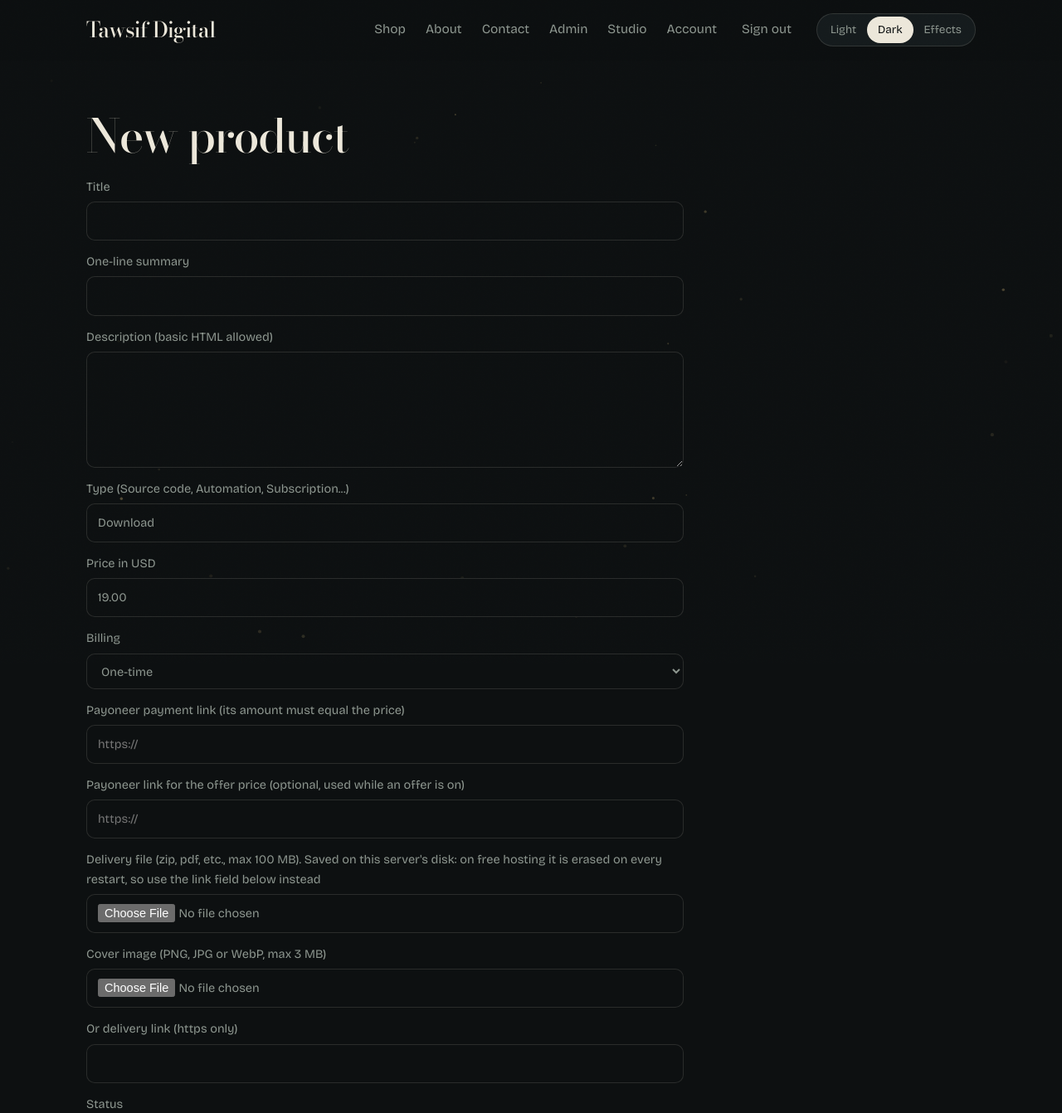
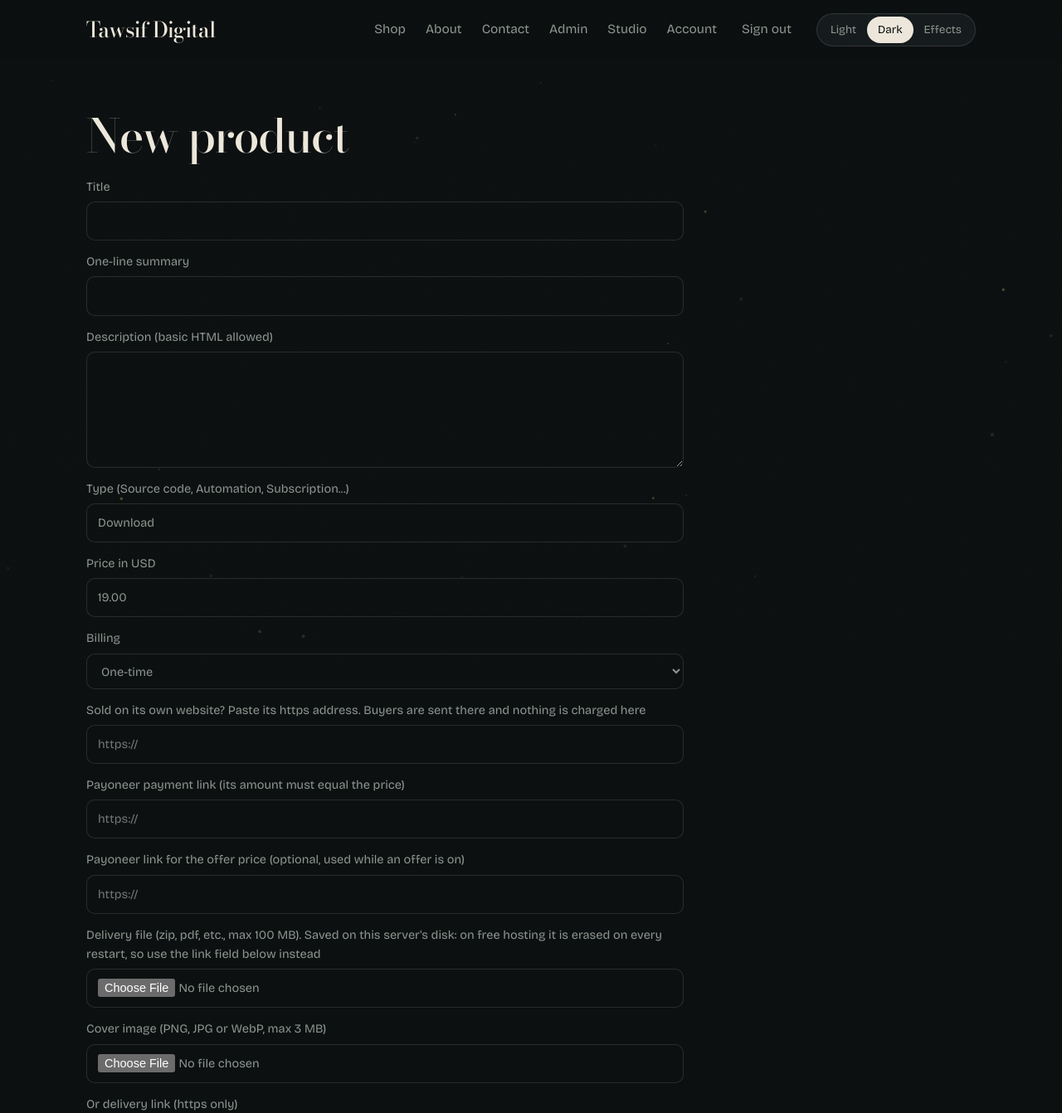
Before and after one commit to taw-ssif26/TawsifDigital, a FastAPI app: page /studio/edit in a window 1280 px wide. Shown: the top 1342 px of the page at 83% size. Run offline with FastAPI, Linux system fonts and the light colour scheme; the visitor is signed in with stand-in values (Sample User, id 1); tables that the repository leaves empty hold one stand-in row (values such as "Sample post").

Commit message:
URL products fix

```diff
--- a/app/main.py
+++ b/app/main.py
@@ -61,6 +61,7 @@ class Product(Base):
     price_cents: Mapped[int] = mapped_column(default=0)
     per: Mapped[str] = mapped_column(String(10), default="")  # "" one-time, or "month"
     pay_link: Mapped[str] = mapped_column(String(500), default="")  # Payoneer payment link, admin only (money must reach the admin)
+    external_url: Mapped[str] = mapped_column(String(500), default="")  # product sold on its own website: buyers are sent there (admin only)
     offer_link: Mapped[str] = mapped_column(String(500), default="")  # Payoneer link for the discounted price while an offer runs
     file_name: Mapped[str] = mapped_column(String(255), default="")
     link: Mapped[str] = mapped_column(String(500), default="")
@@ -145,7 +146,7 @@ PAGES = {"about": ("About", "<p>Tell your story here. Edit this page from the ad
  "refunds": ("Refunds", "<p>Because digital products can be copied the moment they are delivered, sales are generally final. If a product does not work as described, contact me within 7 days of purchase and I will fix it or refund you.</p><p><i>Starter text. Edit it to match your policy.</i></p>"),
  "privacy": ("Privacy", "<p>I store your name, email, country and purchase history so I can deliver what you bought. Payments are made through Payoneer payment links and I never see your card details. Emails are sent through Resend. If you sign in with Google I receive your name and verified email address only.</p><p>I do not sell your data. To see or delete your data, contact me.</p><p><i>Starter text, not legal advice. Review before launch.</i></p>")}
 
-ADDS = {"products": {"image": "VARCHAR(80) DEFAULT ''", "pay_link": "VARCHAR(500) DEFAULT ''", "offer_link": "VARCHAR(500) DEFAULT ''"}, "orders": {"paid_until": "TIMESTAMP", "note": "VARCHAR(200) DEFAULT ''", "claimed": "BOOLEAN DEFAULT FALSE"},
+ADDS = {"products": {"image": "VARCHAR(80) DEFAULT ''", "pay_link": "VARCHAR(500) DEFAULT ''", "offer_link": "VARCHAR(500) DEFAULT ''", "external_url": "VARCHAR(500) DEFAULT ''"}, "orders": {"paid_until": "TIMESTAMP", "note": "VARCHAR(200) DEFAULT ''", "claimed": "BOOLEAN DEFAULT FALSE"},
         "users": {"wants_seller": "BOOLEAN DEFAULT FALSE", "totp": "VARCHAR(32) DEFAULT ''", "totp_last": "BIGINT DEFAULT 0"}}
 LEGACY = {"products": ["ls_variant"], "orders": ["ls_order_id", "ls_sub_id", "sub_status", "renews_at", "ends_at", "portal_url"]}  # from the removed Lemon Squeezy integration
 def migrate():  # adds new columns and drops the old Lemon Squeezy ones on databases created earlier
@@ -183,7 +184,7 @@ def fmt(c): return f"${c/100:,.0f}" if c % 100 == 0 else f"${c/100:,.2f}"
 def price(p, S):
     try: pct = min(90, max(0, int(S["offer_pct"])))
     except ValueError: pct = 0
-    if S["offer_on"] == "1" and pct and p.price_cents: return p.price_cents * (100 - pct) // 100, p.price_cents
+    if S["offer_on"] == "1" and pct and p.price_cents and not p.external_url: return p.price_cents * (100 - pct) // 100, p.price_cents
     return p.price_cents, None
 def clean(html): return nh3.clean(html or "")
 
@@ -356,6 +357,7 @@ def account_save(request: Request, db=Depends(get_db), _=Depends(csrf), name: st
 def buy(pid: int, request: Request, db=Depends(get_db), _=Depends(csrf), provider: str = Form("payoneer")):
     u = need(request, db); limit(request, "buy", 15); p = db.get(Product, pid); S = settings(db)
     if not p or p.status != "live": raise HTTPEx(404)
+    if p.external_url: raise HTTPEx(400, "This product is sold on its own website.")
     if provider not in ("payoneer", "manual"): raise HTTPEx(400, "Unknown payment method.")
     if provider == "manual" and u.country != "Bangladesh": raise HTTPEx(403, "Manual payment is only for buyers in Bangladesh.")
     if provider == "payoneer" and not pay_url(p, S): raise HTTPEx(503, "Payment isn't set up for this product yet. Please contact me.")
@@ -401,7 +403,7 @@ def studio_edit(request: Request, id: int = 0, db=Depends(get_db)):
     return render(request, db, "edit.html", p=p)
 @app.post("/studio/edit")
 def studio_save(request: Request, db=Depends(get_db), _=Depends(csrf), id: int = Form(0), title: str = Form(), summary: str = Form(""), body: str = Form(""), kind: str = Form("Download"),
-                price_usd: float = Form(0), per: str = Form(""), link: str = Form(""), pay_link: str = Form(None), offer_link: str = Form(None), status: str = Form("pending"), file: UploadFile = File(None), image: UploadFile = File(None)):
+                price_usd: float = Form(0), per: str = Form(""), link: str = Form(""), pay_link: str = Form(None), offer_link: str = Form(None), external_url: str = Form(None), status: str = Form("pending"), file: UploadFile = File(None), image: UploadFile = File(None)):
     u = need(request, db, "seller", "admin"); p = db.get(Product, id) if id else Product(owner_id=u.id, slug="")
     if id and (not p or (u.role == "seller" and p.owner_id != u.id)): raise HTTPEx(404)
     p.title, p.summary, p.body, p.kind = title.strip()[:160], summary.strip()[:300], clean(body), kind.strip()[:40]
@@ -409,10 +411,10 @@ def studio_save(request: Request, db=Depends(get_db), _=Depends(csrf), id: int =
     if link and not link.startswith("https://"): flash(request, "Product links must start with https://"); return go(f"/studio/edit?id={id}")
     p.link = link.strip()[:500]
     if u.role == "admin":  # only the admin may set where customers pay; a seller can never redirect money
-        for attr, val in (("pay_link", pay_link), ("offer_link", offer_link)):
+        for attr, val in (("pay_link", pay_link), ("offer_link", offer_link), ("external_url", external_url)):
             if val is None: continue
             val = val.strip()[:500]
-            if val and not val.startswith("https://"): flash(request, "Payment links must start with https://"); return go(f"/studio/edit?id={id}")
+            if val and not val.startswith("https://"): flash(request, "Links must start with https://"); return go(f"/studio/edit?id={id}")
             setattr(p, attr, val)
     if u.role == "admin" and status in ("live", "hidden", "pending"): p.status = status
     elif u.role == "seller": p.status = "pending"  # every seller change needs re-approval
@@ -589,4 +591,4 @@ def sitemap(db=Depends(get_db)):
 @app.get("/llms.txt")
 def llms(db=Depends(get_db)):
     S = settings(db); ps = db.scalars(select(Product).where(Product.status == "live")).all()
-    return PlainTextResponse(f"# {S['site_name']}\n\n> {S['seo_desc']}\n\n## Products\n" + "\n".join(f"- [{p.title}]({BASE}/p/{p.slug}): {p.summary} ({fmt(price(p, S)[0])}{'/' + p.per if p.per else ''}, {p.kind})" for p in ps) + "\n")
+    return PlainTextResponse(f"# {S['site_name']}\n\n> {S['seo_desc']}\n\n## Products\n" + "\n".join(f"- [{p.title}]({BASE}/p/{p.slug}): {p.summary} ({(fmt(price(p, S)[0]) + ('/' + p.per if p.per else '') + ', ') if price(p, S)[0] else ''}{p.kind}{', sold on its own website' if p.external_url else ''})" for p in ps) + "\n")
--- a/app/templates/edit.html
+++ b/app/templates/edit.html
@@ -7,7 +7,8 @@
 <label>Type (Source code, Automation, Subscription...)<input name="kind" maxlength="40" value="{{ p.kind if p else 'Download' }}"></label>
 <label>Price in USD<input name="price_usd" type="number" step="0.01" min="0" value="{{ '%.2f'|format(p.price_cents/100) if p else '19.00' }}"></label>
 <label>Billing<select name="per"><option value="">One-time</option><option value="month" {{ 'selected' if p and p.per }}>Monthly</option></select></label>
-{% if u.role == 'admin' %}<label>Payoneer payment link (its amount must equal the price)<input name="pay_link" value="{{ p.pay_link if p }}" placeholder="https://"></label>
+{% if u.role == 'admin' %}<label>Sold on its own website? Paste its https address. Buyers are sent there and nothing is charged here<input name="external_url" value="{{ p.external_url if p }}" placeholder="https://"></label>
+<label>Payoneer payment link (its amount must equal the price)<input name="pay_link" value="{{ p.pay_link if p }}" placeholder="https://"></label>
 <label>Payoneer link for the offer price (optional, used while an offer is on)<input name="offer_link" value="{{ p.offer_link if p }}" placeholder="https://"></label>{% endif %}
 <label>Delivery file (zip, pdf, etc., max 100 MB). Saved on this server's disk: on free hosting it is erased on every restart, so use the link field below instead{% if p and p.file_name %} (a file is attached; upload to replace){% endif %}<input type="file" name="file"></label>
 <label>Cover image (PNG, JPG or WebP, max 3 MB){% if p and p.image %} (replace by uploading again){% endif %}<input type="file" name="image" accept="image/png,image/jpeg,image/webp"></label>
--- a/app/templates/studio.html
+++ b/app/templates/studio.html
@@ -4,4 +4,4 @@
 {% if u.role=='seller' %}<p class="mute">New and edited products go live after admin approval. Payouts are sent to you manually from your sales total.</p>{% endif %}
 {% if u.role=='seller' %}<div class="stats"><div><b>{{ fmt(bal.owed) }}</b>your share</div><div><b>{{ fmt(bal.paid) }}</b>paid out to you</div><div><b>{{ fmt(bal.due) }}</b>due to you</div></div>{% endif %}
 <p style="margin:18px 0"><a class="btn" href="/studio/edit">Add product</a></p>
-{% for p in products %}<a class="row" href="/studio/edit?id={{ p.id }}" style="grid-template-columns:1fr auto auto"><span class="n">{{ p.title }}</span><span class="pill">{{ p.status }}</span><span class="pr">{{ fmt(p.price_cents) }}</span></a>{% endfor %}</section>{% endblock %}
+{% for p in products %}<a class="row" href="/studio/edit?id={{ p.id }}" style="grid-template-columns:1fr auto auto"><span class="n">{{ p.title }}</span><span class="pill">{{ p.status }}{% if p.external_url %} · external{% endif %}</span><span class="pr">{{ fmt(p.price_cents) }}</span></a>{% endfor %}</section>{% endblock %}
```
Also changed, not shown: app/templates/product.html (+5 -4 lines), tests/test_extra.py (+16 -0 lines), README.md.
